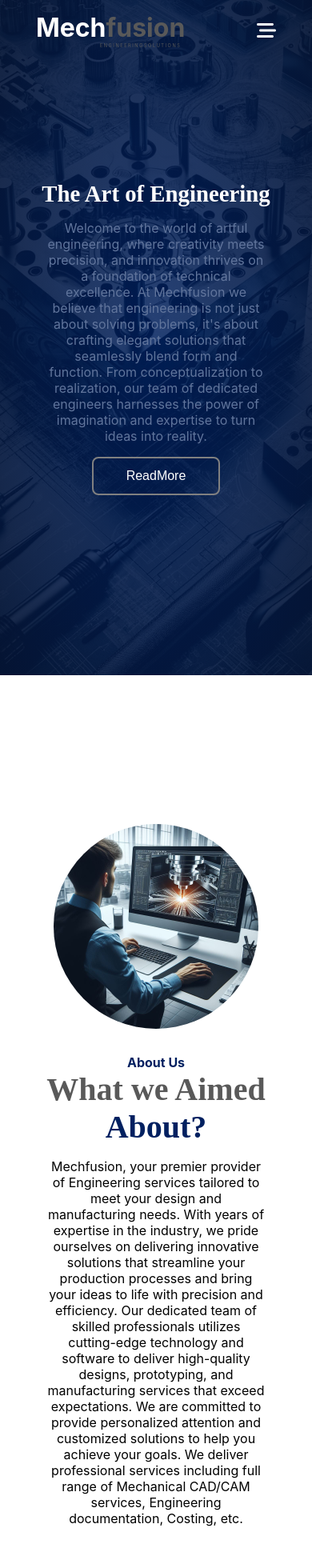
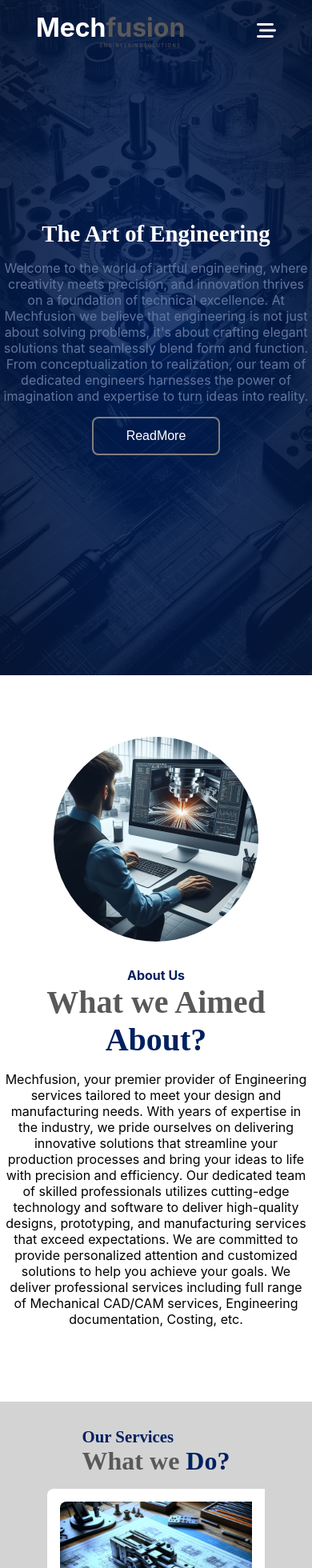
Before and after one commit to shimnasasi/mechfusion, a React (Create React App) app: page / in a window 390 px wide. Shown: the top 1960 px of the page at 80% size. Built offline with nearby package versions, Linux system fonts and the light colour scheme.

Commit message:
homepage

```diff
--- a/src/components/layout/AboutPage.css
+++ b/src/components/layout/AboutPage.css
@@ -3,7 +3,7 @@
   min-height: 100vh;
   background-color: var(--white);
   display: flex;
-
+  padding: 2rem 0;
   justify-content: center;
   align-items: center;
   gap: 5rem;
@@ -31,34 +31,27 @@
   display: flex;
   flex-direction: column;
   /* justify-content: center; */
-
 }
 .aboutp {
   /* text-align: center; */
   width: 30rem;
 }
-.mission
-{
+.mission {
   color: var(--darkblue);
   font-size: 1.2rem;
   font-weight: 700;
   font-family: "Dancing Script", serif;
 }
-.missionpara
-{
+.missionpara {
   width: 10rem;
 }
-.missionvision
-{
+.missionvision {
   display: flex;
 }
 
-
-
-
 @media (max-width: 768px) {
   .aboutContainer {
-    min-height: 150vh;
+    /* min-height: 150vh; */
     flex-direction: column;
     gap: 2rem;
   }
@@ -68,16 +61,15 @@
   }
   .about p {
     text-align: center;
-    width: 17rem;
+    width: 98%;
   }
-  .about{
+  .about {
     align-items: center;
   }
-  .who{
+  .who {
     text-align: center;
   }
-  .missionvision{
-    display:none;
+  .missionvision {
+    display: none;
   }
-
 }
--- a/src/components/layout/Banner.css
+++ b/src/components/layout/Banner.css
@@ -58,7 +58,7 @@
 @media (max-width: 768px) {
   .bannerShadow p {
     text-align: center;
-    width: 17rem;
+    width: 98%;
   }
   .bannerShadowheading {
     font-size: 1.8rem;
--- a/src/components/layout/HomeService.css
+++ b/src/components/layout/HomeService.css
@@ -1,6 +1,7 @@
 .homeService {
   width: 100%;
-  min-height: 100vh;
+  /* min-height: 100vh; */
+  padding: 2rem 0;
   display: flex;
   flex-direction: column;
   gap: 1rem;
@@ -79,7 +80,7 @@
     flex-direction: column;
   }
   .homeService {
-    min-height: 200vh;
+    /* min-height: 200vh; */
     gap: 1rem;
     align-items: center;
   }
--- a/src/components/layout/WhyChoose.css
+++ b/src/components/layout/WhyChoose.css
@@ -1,11 +1,13 @@
 .whychooseContainer {
   width: 100%;
-  min-height: 100vh;
+  /* min-height: 100vh; */
+  padding: 2rem 0;
   background-color: white;
   display: flex;
   flex-direction: column;
   gap: 1.5rem;
   justify-content: center;
+  align-items: center;
 }
 .whyyy {
   color: var(--darkblue);
@@ -53,7 +55,7 @@
     font-size: 2rem;
   }
   .whychooseImg {
-    width: 17rem;
+    width: 98%;
     height: 17rem;
   }
   .whychoosemech {
@@ -66,6 +68,6 @@
   }
   .whychooseContainer
   {
-    min-height: 190vh;
+    /* min-height: 190vh; */
   }
 }
```
Lines whose indentation alone changed are shown as unchanged.
